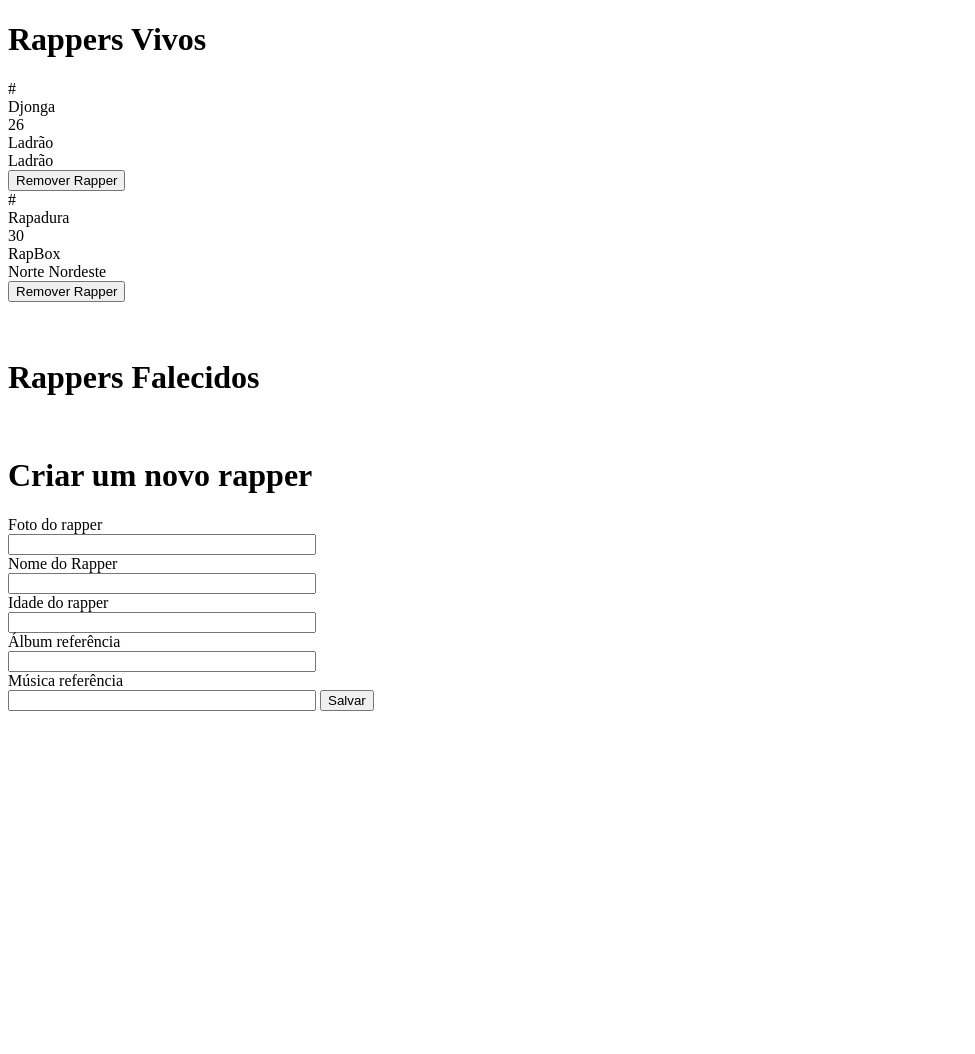
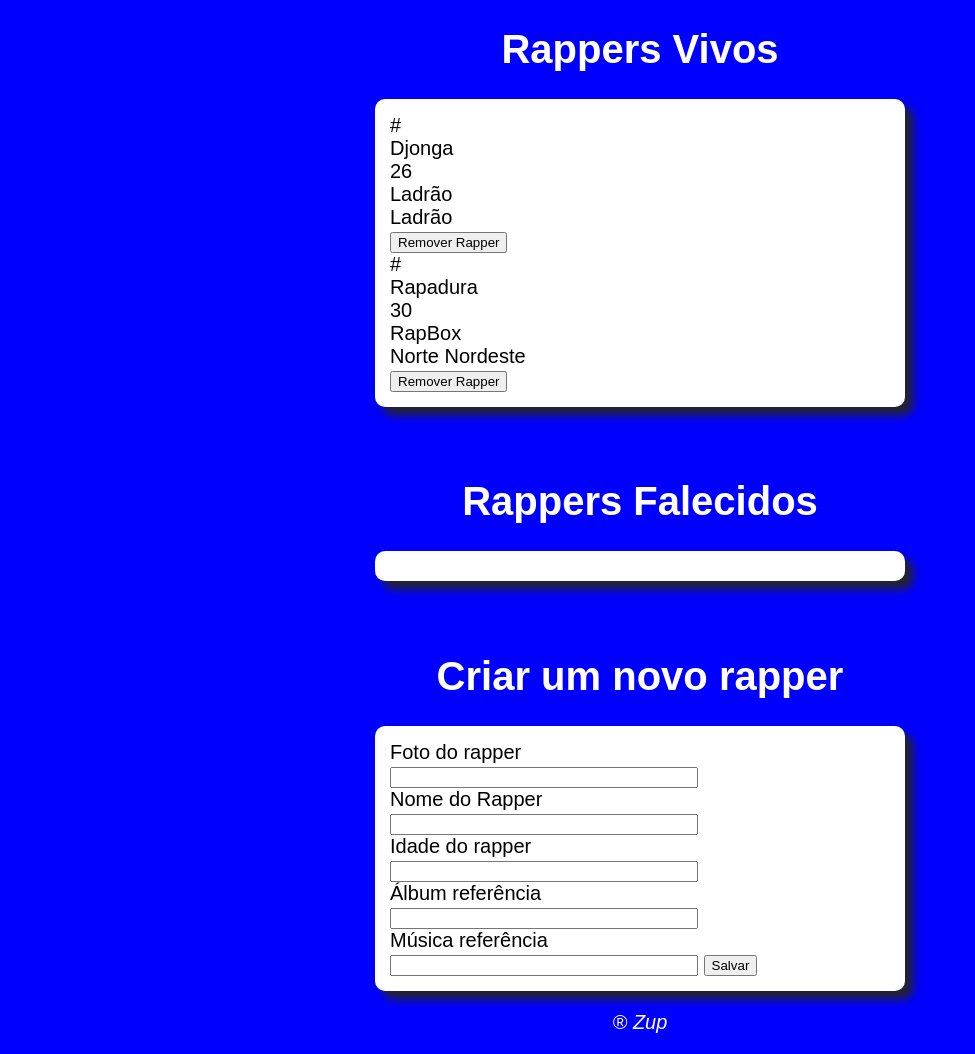
Before and after one commit to Tiagzup/Rapper-JS, a plain HTML site: page index.html in a window 1280 px wide. Shown: the whole page, without its empty margins (0-975 px from the left). Before the commit the page ends 800 px from the top, so only its background shows below. Drawn offline with Linux system fonts and the light colour scheme.

Commit message:
melhorando o css da page

```diff
--- /dev/null
+++ b/index.css
@@ -0,0 +1,21 @@
+body {
+    background: blue;
+    font: normal 15pt Arial;
+}
+h1 {
+    color: white;
+    text-align: center;
+}
+section {
+    background: white;
+    border-radius: 10px;
+    padding: 15px;
+    width: 500px;
+    margin: auto;
+    box-shadow: 8px 8px 10px rgb(37, 37, 37);
+}
+footer {
+    color: white;
+    text-align: center;
+    font-style: italic;
+}
--- a/index.html
+++ b/index.html
@@ -1,44 +1,59 @@
 <!DOCTYPE html>
 <html lang="pt-BR">
+
 <head>
     <meta charset="UTF-8">
     <meta name="viewport" content="width=device-width, initial-scale=1.0">
     <meta http-equiv="X-UA-Compatible" content="ie=edge">
     <title>Rappers</title>
+    <link rel="stylesheet" href="index.css">
 </head>
+
 <body>
         <h1>Rappers Vivos</h1>
+    <section>
         <div id="listaVivos">
         </div>
+    </section>
     <br>
     <br>
     <h1>Rappers Falecidos</h1>
-    <div id="listaMortos"></div>
+    <section>
+        <div id="listaMortos">
+        </div>
+    </section>
+    <br>
     <br>
     <h1>Criar um novo rapper</h1>
-    <div>
+    <section>
+        <div id="criarNovo">
             <label>Foto do rapper</label>
             <br>
-        <input style="width: 300px;" id="picture"/>
+            <input style="width: 300px;" id="picture" />
             <br>
             <label>Nome do Rapper</label>
             <br>
-        <input style="width: 300px;" id="name"/>
+            <input style="width: 300px;" id="name" />
             <br>
             <label>Idade do rapper</label>
             <br>
-        <input style="width: 300px;" id="age"/>
+            <input style="width: 300px;" id="age" />
             <br>
             <label>Álbum referência</label>
             <br>
-        <input style="width: 300px;" id="album"/>
+            <input style="width: 300px;" id="album" />
             <br>
             <label>Música referência</label>
             <br>
-        <input style="width: 300px;" id="single"/>
+            <input style="width: 300px;" id="single" />
             <button onclick="createRapper()" type=submit>Salvar</button>
         </div>
+    </section>
+    <footer>
+        <p>&reg; Zup</p>
+    </footer>
     <script src="./index.js"></script>
 
 </body>
+
 </html>
--- a/index.js
+++ b/index.js
@@ -8,7 +8,7 @@ const  rapperModel = [
         single: "Ladrão"
     },
     {
-        picture: '#',
+        picture: "#",
         name: "Rapadura",
         age: 30,
         album: "RapBox",
```
Lines whose indentation alone changed are shown as unchanged.
